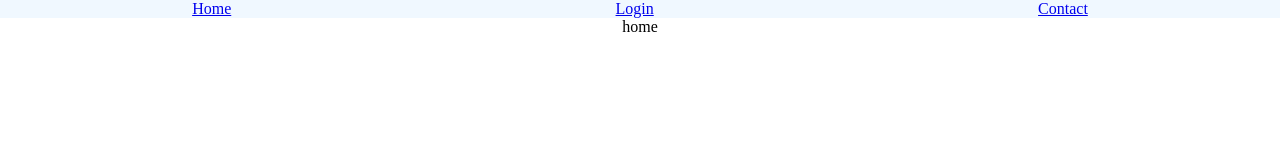
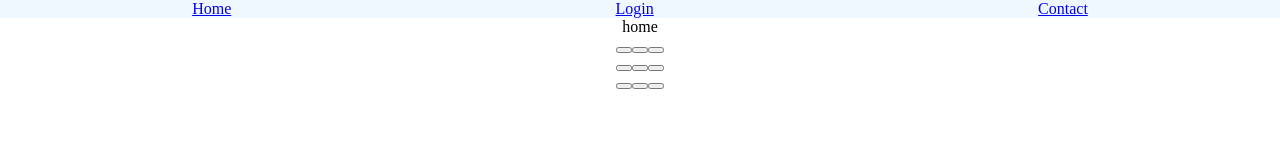
Before and after one commit to Jmilas00/tic-tac-toe-three, a React (Vite) app: page / in a window 1280 px wide. Shown: the top 160 px of the page. Built offline with nearby package versions, Linux system fonts and the light colour scheme.

Commit message:
Made some basic functionalities in the way of enabling tic-tac-toe

```diff
--- /dev/null
+++ b/src/components/simple-board.tsx
@@ -0,0 +1,34 @@
+import { useState } from "react";
+import Square from "./square";
+
+function SimpleBoard() {
+  const [squares, setSquares] = useState<Array<string>>(Array(9).fill(null));
+
+  function handleSquareClick(squareNum: number): void {
+    const nextSquares = squares.slice();
+    nextSquares[squareNum] = "X";
+    setSquares(nextSquares);
+  }
+
+  return (
+    <>
+      <div className="board-row">
+        <Square value={squares[0]} num={0} onSquareClick={handleSquareClick} />
+        <Square value={squares[1]} num={1} onSquareClick={handleSquareClick} />
+        <Square value={squares[2]} num={2} onSquareClick={handleSquareClick} />
+      </div>
+      <div className="board-row">
+        <Square value={squares[3]} num={3} onSquareClick={handleSquareClick} />
+        <Square value={squares[4]} num={4} onSquareClick={handleSquareClick} />
+        <Square value={squares[5]} num={5} onSquareClick={handleSquareClick} />
+      </div>
+      <div className="board-row">
+        <Square value={squares[6]} num={6} onSquareClick={handleSquareClick} />
+        <Square value={squares[7]} num={7} onSquareClick={handleSquareClick} />
+        <Square value={squares[8]} num={8} onSquareClick={handleSquareClick} />
+      </div>
+    </>
+  );
+}
+
+export default SimpleBoard;
--- /dev/null
+++ b/src/components/square.tsx
@@ -0,0 +1,22 @@
+type onSquareClickType = (squareNum: number) => void;
+
+interface SquareProps {
+  value: string;
+  num: number;
+  onSquareClick: onSquareClickType;
+}
+
+function Square(props: SquareProps) {
+  return (
+    <button
+      className="square"
+      onClick={() => {
+        props.onSquareClick(props.num);
+      }}
+    >
+      {props.value}
+    </button>
+  );
+}
+
+export default Square;
--- a/src/pages/home.tsx
+++ b/src/pages/home.tsx
@@ -1,5 +1,12 @@
+import SimpleBoard from "../components/simple-board";
+
 function Home() {
-  return <div>home</div>;
+  return (
+    <>
+      <div>home</div>
+      <SimpleBoard />
+    </>
+  );
 }
 
 export default Home;
```
